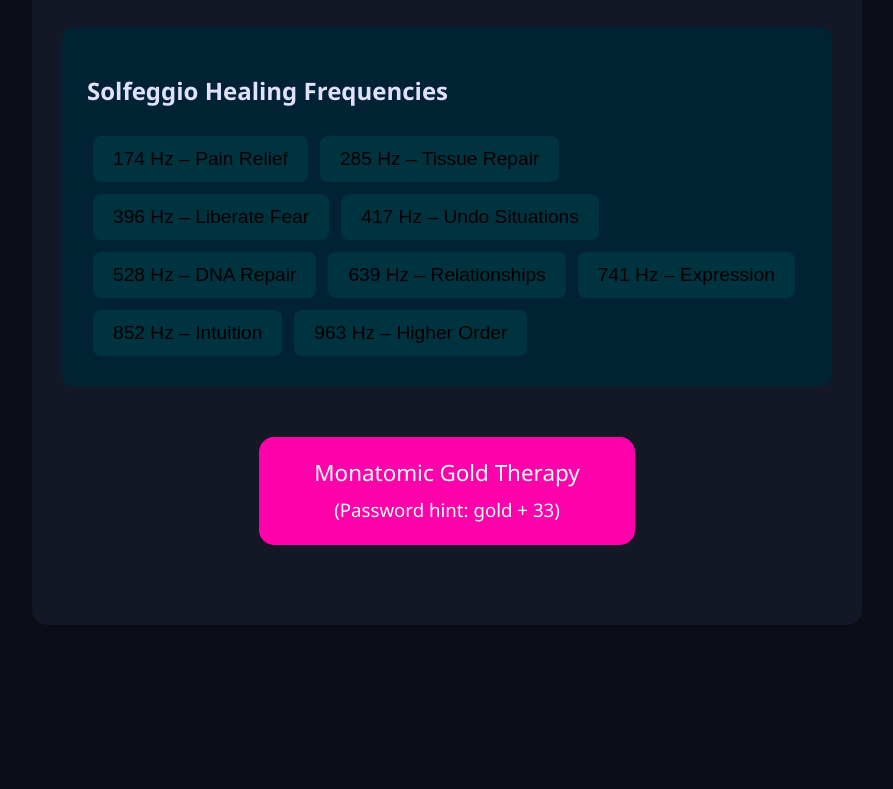
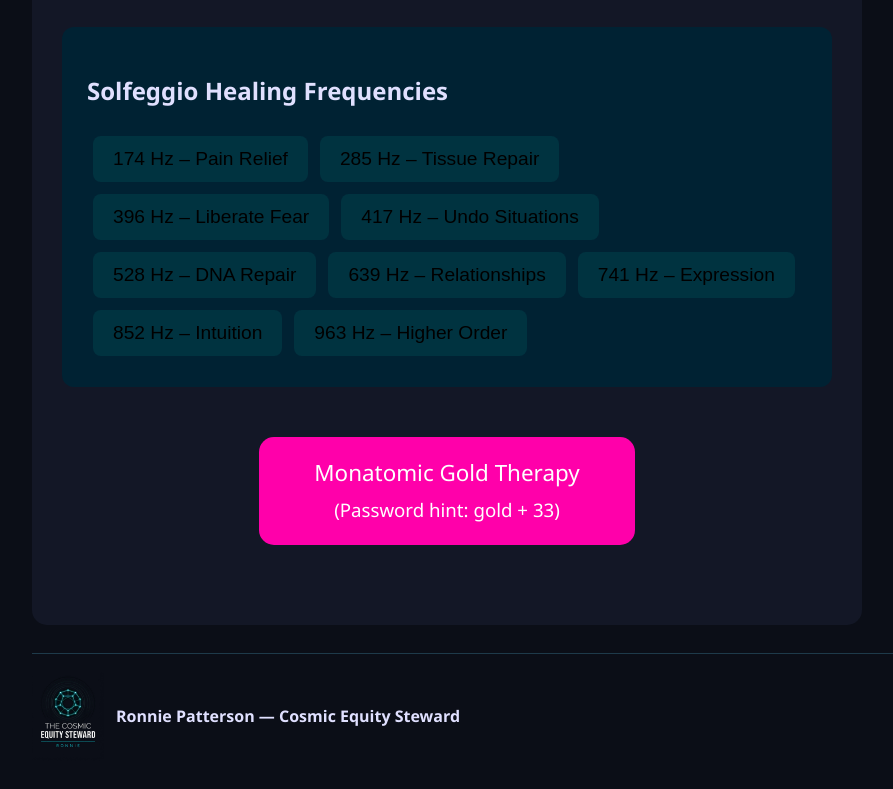
Before and after one commit to rongabby/nano-extraction-modulator, a plain HTML site: page index.html in a window 1280 px wide. Shown: the part 1878-2667 px from the top of the page, without its empty margins (8-901 px from the left). Before the commit the page ends 2523 px from the top, so only its background shows below. Drawn offline with Linux system fonts and the light colour scheme.

Commit message:
Add Cosmic Equity Steward footer to the public NEMOD tool
The frequency tool had no footer or curator line. This places the 18 Plus radio-station mark and the shorter Ronnie Patterson byline under the page, without changing the tool UI.

Co-authored-by: Cursor Agent <cursoragent@cursor.com>
Co-authored-by: rongabby <rongabby@users.noreply.github.com>

```diff
--- a/index.html
+++ b/index.html
@@ -73,6 +73,14 @@
       .main{padding:18px}
       body{padding:12px}
     }
+
+    /* Cosmic Equity Steward — same footer row as 18 Plus (radio-station mark) */
+    .sitefoot{max-width:1200px;margin:28px auto 0;padding:18px 0 8px;border-top:1px solid #1e3a4a}
+    .stewardfoot{display:flex;align-items:center;gap:12px;margin:0 0 16px}
+    .stewardfoot picture{flex:none;display:block;line-height:0}
+    .stewardmark{width:72px;height:auto;flex:none}
+    .stewardby{margin:0;font-weight:600;line-height:1.35;color:#e0e0ff}
+    @media(max-width:600px){.stewardfoot{gap:10px}.stewardmark{width:64px}}
 </style>
 </head>
 <body>
@@ -150,6 +158,16 @@
     <script>(adsbygoogle=window.adsbygoogle||[]).push({});</script>
   </div>
 </div>
+
+<footer class="sitefoot">
+  <div class="stewardfoot">
+    <picture>
+      <source type="image/webp" srcset="assets/steward-mark-128.webp 128w, assets/steward-mark.webp 256w" sizes="(max-width: 600px) 64px, 72px">
+      <img class="stewardmark" src="assets/steward-mark-128.png" srcset="assets/steward-mark-128.png 128w, assets/steward-mark.png 256w" sizes="(max-width: 600px) 64px, 72px" width="72" height="89" alt="The Cosmic Equity Steward">
+    </picture>
+    <p class="stewardby">Ronnie Patterson — Cosmic Equity Steward</p>
+  </div>
+</footer>
 
 <!-- Backdrop -->
 <div class="drawer-backdrop" id="drawerBackdrop" hidden></div>
```
Also changed, not shown: assets/steward-mark-128.png (added), assets/steward-mark-128.webp (added), assets/steward-mark.png (added), assets/steward-mark.webp (added).
